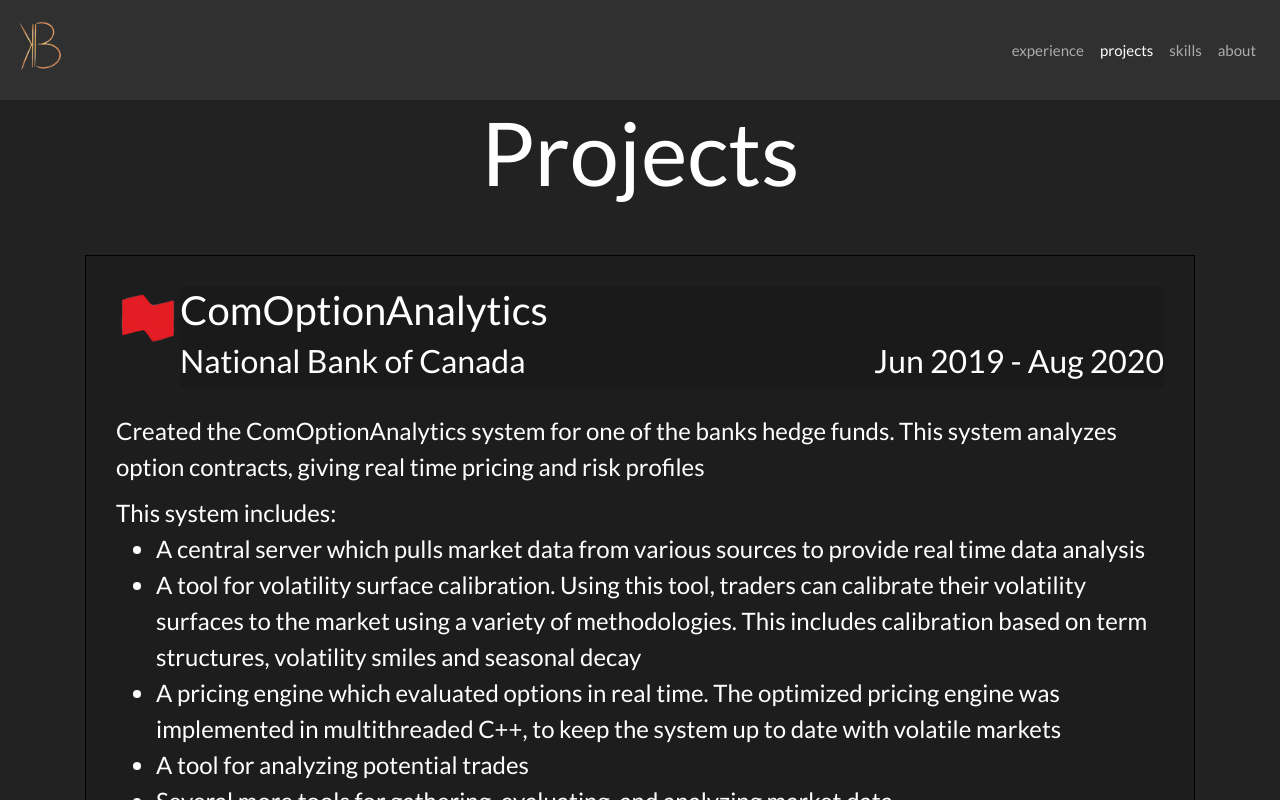
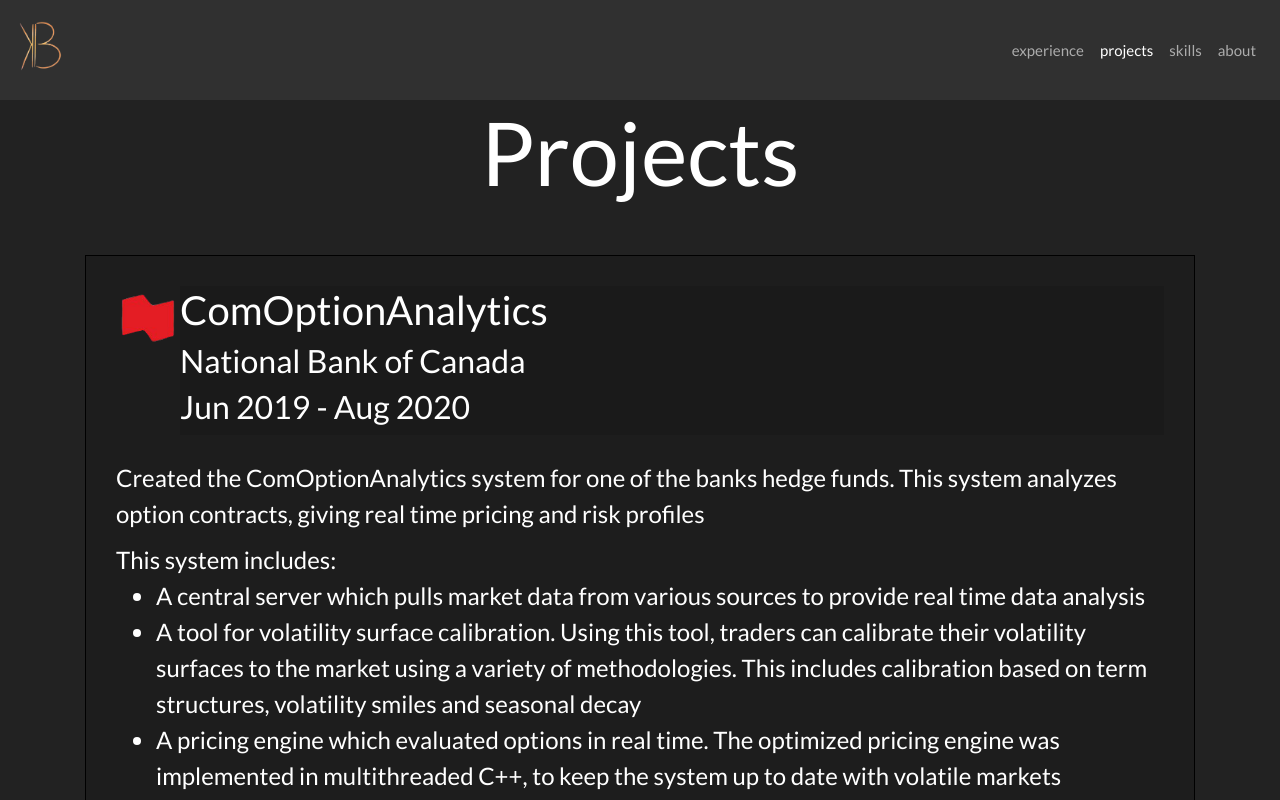
Before and after one commit to k-brereton/portfolio-site, a Next.js app: page /projects in a window 1280 px wide. Shown: the top 800 px of the page. Built offline with nearby package versions, Linux system fonts and the light colour scheme.

Commit message:
made job company's dynamic size work properly

```diff
--- a/components/ExperienceComponents.scss
+++ b/components/ExperienceComponents.scss
@@ -103,7 +103,7 @@
 
 
 
-.experience_jobTitleCompanyRow{
+.experience_jobTitleCompanyRow h3{
   font-size: xx-large;
   @include globals.dynamicSubtitle();
 
```
